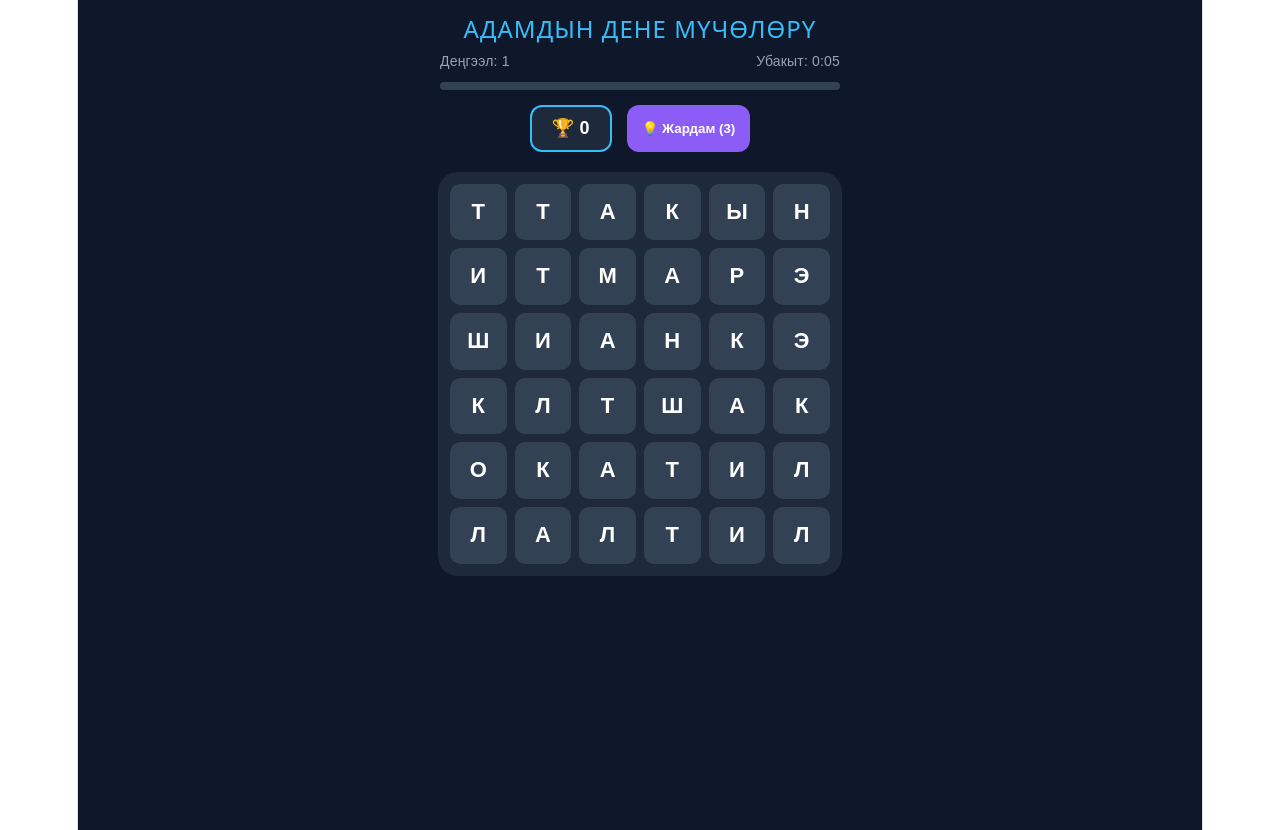
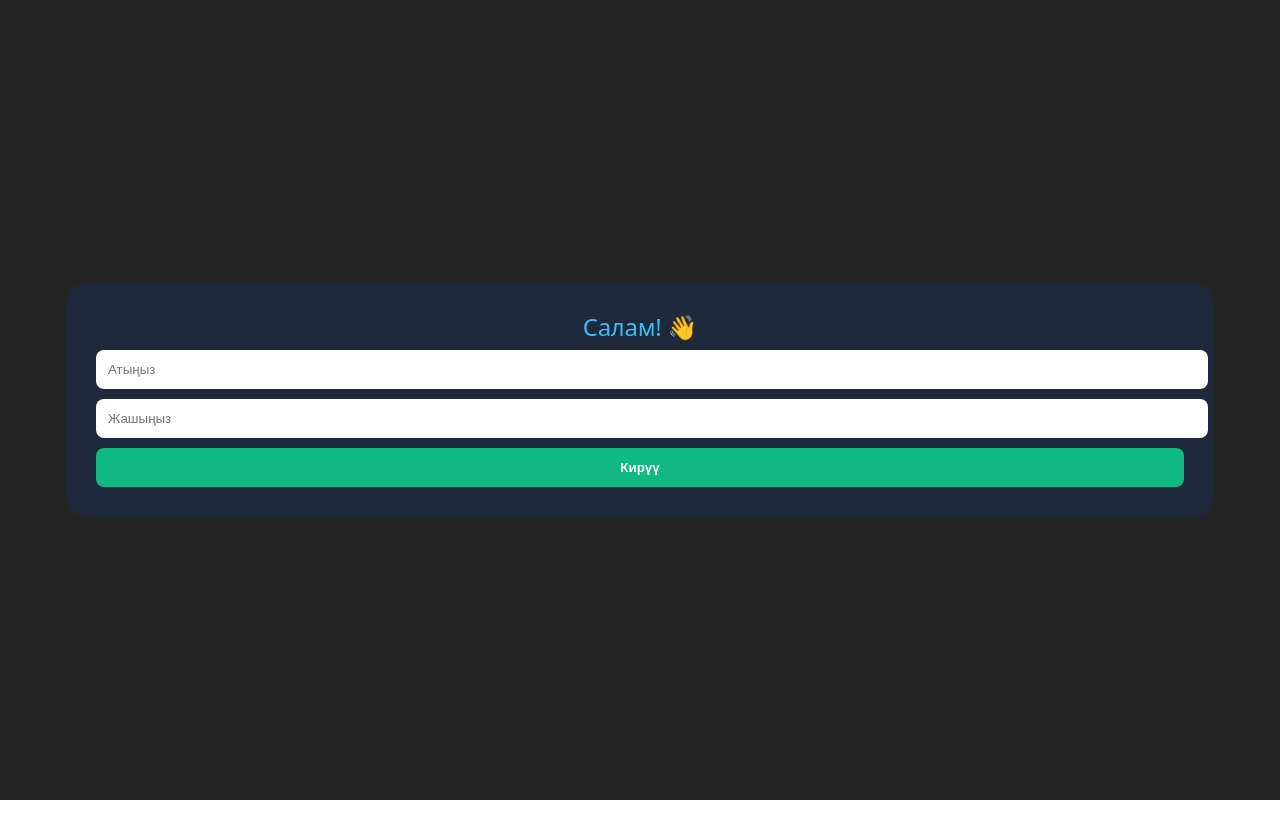
Before and after one commit to Amangeldi96/kg-soz, a React (Vite) app: page / in a window 1280 px wide. After the commit the page ends 800 px from the top, so only its background shows below. Built offline with nearby package versions, Linux system fonts and the light colour scheme.

Commit message:
fixed: pulsing dot animation with radar effect

```diff
--- a/src/components/FilwordGame.jsx
+++ b/src/components/FilwordGame.jsx
@@ -4,52 +4,49 @@
 const KYRGYZ_ALPHABET = "АБВГДЕЁЖЗИЙКЛМНОПРСТУҮФХЦЧШЩЪЫЬЭЮЯӨҢ";
 
 const FilwordGame = ({ wordsData }) => {
-  const [currentCatIndex, setCurrentCatIndex] = useState(0);
+  // --- LOCAL STORAGE & STATE ---
+  const [user, setUser] = useState(() => JSON.parse(localStorage.getItem('filword_user')));
+  const [view, setView] = useState('calendar'); // 'calendar' же 'game'
+  const [completedDays, setCompletedDays] = useState(() => JSON.parse(localStorage.getItem('completed_days')) || []);
+  const [score, setScore] = useState(() => parseInt(localStorage.getItem('filword_score')) || 0);
+
+  // Оюндун ички абалы
   const [grid, setGrid] = useState([]);
   const [selectedCells, setSelectedCells] = useState([]);
   const [foundWords, setFoundWords] = useState([]);
   const [targetWords, setTargetWords] = useState([]);
   const [isSelecting, setIsSelecting] = useState(false);
-  const [score, setScore] = useState(0);
   const [hintCount, setHintCount] = useState(3);
-  const [totalSeconds, setTotalSeconds] = useState(0);
-  const [hintCell, setHintCell] = useState(null);
   const [showWinModal, setShowWinModal] = useState(false);
 
   const gridSize = 6;
-  const currentCategory = wordsData[currentCatIndex];
+  const today = new Date().getDate(); // Бүгүнкү күн (мисалы: 9)
 
+  // Маалыматты сактоо
   useEffect(() => {
-    const timer = setInterval(() => setTotalSeconds(prev => prev + 1), 1000);
-    return () => clearInterval(timer);
-  }, []);
+    localStorage.setItem('filword_score', score);
+    localStorage.setItem('completed_days', JSON.stringify(completedDays));
+  }, [score, completedDays]);
 
-  const generateLevel = useCallback(() => {
-    if (!currentCategory) return;
-
+  // Деңгээл генерациясы (Оюн башталганда гана иштейт)
+  const generateLevel = useCallback((dayIndex) => {
+    // Ар бир күн үчүн ар башка сөздөр (wordsData ичинен рандомдук категория алуу)
+    const category = wordsData[dayIndex % wordsData.length];
     let newGrid = Array(gridSize).fill(null).map(() => Array(gridSize).fill(null));
     let finalWords = [];
-
-    const availableWords = currentCategory.words
-      .filter(w => w.length >= 3 && w.length <= 6)
-      .map(w => w.toUpperCase());
+    const availableWords = category.words.filter(w => w.length >= 3 && w.length <= 6).map(w => w.toUpperCase());
 
     const solve = (r, c) => {
       if (r === gridSize) return true;
       let nextR = c === gridSize - 1 ? r + 1 : r;
       let nextC = c === gridSize - 1 ? 0 : c + 1;
       if (newGrid[r][c]) return solve(nextR, nextC);
-
       const shuffled = [...availableWords].sort(() => Math.random() - 0.5);
-
       for (let word of shuffled) {
         const paths = findPaths(r, c, word.length, newGrid);
         for (let path of paths) {
           path.forEach((p, i) => newGrid[p.r][p.c] = { char: word[i], word: word });
-          if (solve(nextR, nextC)) {
-            finalWords.push({ word, path });
-            return true;
-          }
+          if (solve(nextR, nextC)) { finalWords.push({ word, path }); return true; }
           path.forEach(p => newGrid[p.r][p.c] = null);
         }
       }
@@ -60,8 +57,7 @@
       let res = [];
       const explore = (currR, currC, path, vis) => {
         if (path.length === len) { res.push([...path]); return; }
-        const neighbors = [[1,0], [-1,0], [0,1], [0,-1]]
-          .map(([dr, dc]) => ({ r: currR + dr, c: currC + dc }))
+        const neighbors = [[1,0], [-1,0], [0,1], [0,-1]].map(([dr, dc]) => ({ r: currR + dr, c: currC + dc }))
           .filter(n => n.r >= 0 && n.r < gridSize && n.c >= 0 && n.c < gridSize && !g[n.r][n.c] && !vis.has(`${n.r},${n.c}`));
         for (let n of neighbors) {
           vis.add(`${n.r},${n.c}`); path.push(n);
@@ -74,158 +70,144 @@
     }
 
     solve(0, 0);
-
-    // Бош калган клеткаларды толтуруу
     for (let r = 0; r < gridSize; r++) {
       for (let c = 0; c < gridSize; c++) {
         if (!newGrid[r][c]) {
-          const randomChar = KYRGYZ_ALPHABET[Math.floor(Math.random() * KYRGYZ_ALPHABET.length)];
-          newGrid[r][c] = { char: randomChar, word: null, isFiller: true };
+          newGrid[r][c] = { char: KYRGYZ_ALPHABET[Math.floor(Math.random() * KYRGYZ_ALPHABET.length)], isFiller: true };
         }
       }
     }
-
     setGrid([...newGrid]);
     setTargetWords(finalWords);
     setFoundWords([]);
     setShowWinModal(false);
-  }, [currentCatIndex, wordsData]);
+  }, [wordsData]);
 
-  useEffect(() => {
-    generateLevel();
-  }, [generateLevel]);
+  // Оюнду баштоо
+  const startDayGame = (day) => {
+    if (day > today) return; // Келечектеги күндү ойноого болбойт
+    generateLevel(day);
+    setView('game');
+  };
 
+  // Тандоо логикасы (Мурунку оңдоолор менен)
   const startSelection = (r, c) => {
-    // Табылган сөздүн үстүнөн баштабоо
-    const isAlreadyFound = foundWords.some(f => f.cells.some(s => s.r === r && s.c === c));
-    if (isAlreadyFound) return;
-
+    if (foundWords.some(f => f.cells.some(s => s.r === r && s.c === c))) return;
     setIsSelecting(true);
     setSelectedCells([{ r, c }]);
   };
 
   const moveSelection = (r, c) => {
-    if (!isSelecting) return;
-
-    // Эгер бул клетка мурда табылган болсо, тийбейбиз
-    const isAlreadyFound = foundWords.some(f => f.cells.some(s => s.r === r && s.c === c));
-    if (isAlreadyFound) return;
-
+    if (!isSelecting || foundWords.some(f => f.cells.some(s => s.r === r && s.c === c))) return;
     if (selectedCells.some(s => s.r === r && s.c === c)) return;
-
     const last = selectedCells[selectedCells.length - 1];
-    const isVertical = last.c === c && Math.abs(last.r - r) === 1;
-    const isHorizontal = last.r === r && Math.abs(last.c - c) === 1;
-
-    if (isVertical || isHorizontal) {
+    if ((last.c === c && Math.abs(last.r - r) === 1) || (last.r === r && Math.abs(last.c - c) === 1)) {
       setSelectedCells(prev => [...prev, { r, c }]);
-    }
-  };
-
-  const handleTouchMove = (e) => {
-    if (!isSelecting) return;
-    const touch = e.touches[0];
-    const el = document.elementFromPoint(touch.clientX, touch.clientY);
-    if (el && el.getAttribute('data-r')) {
-      const r = parseInt(el.getAttribute('data-r'));
-      const c = parseInt(el.getAttribute('data-c'));
-      moveSelection(r, c);
     }
   };
 
   const endSelection = () => {
     if (!isSelecting) return;
     setIsSelecting(false);
-
     const selectedText = selectedCells.map(cell => grid[cell.r][cell.c].char).join('');
-    const match = targetWords.find(t =>
-        t.word === selectedText &&
-        !foundWords.some(f => f.word === t.word) &&
-        t.word.length === selectedCells.length
-    );
-
+    const match = targetWords.find(t => t.word === selectedText && !foundWords.some(f => f.word === t.word) && t.word.length === selectedCells.length);
     if (match) {
       const color = COLORS[foundWords.length % COLORS.length];
       const newFound = [...foundWords, { ...match, cells: [...selectedCells], color }];
       setFoundWords(newFound);
       setScore(prev => prev + (match.word.length * 10));
-
       if (newFound.length === targetWords.length) {
+        setCompletedDays(prev => [...new Set([...prev, today])]);
         setTimeout(() => setShowWinModal(true), 500);
       }
     }
     setSelectedCells([]);
   };
 
-  const nextLevel = () => {
-    if (currentCatIndex < wordsData.length - 1) {
-      setCurrentCatIndex(prev => prev + 1);
-    } else {
-      alert("Оюн бүттү! Сиз мыктысыз!");
-    }
-  };
+  // --- UI КОМПОНЕНТТЕРИ ---
 
-  const formatTime = (s) => `${Math.floor(s / 60)}:${(s % 60).toString().padStart(2, '0')}`;
-  const progress = (foundWords.length / targetWords.length) * 100 || 0;
+  // 1. Кирүү экраны
+  if (!user) {
+    return (
+      <div style={styles.modalOverlay}>
+        <form onSubmit={(e) => {
+          e.preventDefault();
+          const newUser = { name: e.target.name.value, age: e.target.age.value };
+          setUser(newUser);
+          localStorage.setItem('filword_user', JSON.stringify(newUser));
+        }} style={styles.loginForm}>
+          <h2 style={{color: '#38bdf8'}}>Салам! 👋</h2>
+          <input name="name" placeholder="Атыңыз" required style={styles.input} />
+          <input name="age" type="number" placeholder="Жашыңыз" required style={styles.input} />
+          <button type="submit" style={styles.nextBtn}>Кирүү</button>
+        </form>
+      </div>
+    );
+  }
 
+  // 2. Календарь экраны
+  if (view === 'calendar') {
+    return (
+      <div style={styles.container}>
+        <div style={styles.header}>
+            <h3 style={{color: '#38bdf8'}}>{user.name}, кош келиңиз!</h3>
+            <div style={styles.scoreBadge}>Жалпы упай: {score}</div>
+        </div>
+        <h2 style={{margin: '20px 0'}}>Апрель Колендары</h2>
+        <div style={styles.calendarGrid}>
+          {Array.from({ length: 30 }, (_, i) => i + 1).map(day => {
+            const isCompleted = completedDays.includes(day);
+            const isToday = day === today;
+            const isLocked = day > today;
+
+            return (
+              <div
+                key={day}
+                onClick={() => !isLocked && startDayGame(day)}
+                style={{
+                  ...styles.calendarDay,
+                  backgroundColor: isCompleted ? '#10b981' : isToday ? '#38bdf8' : isLocked ? '#1e293b' : '#334155',
+                  opacity: isLocked ? 0.5 : 1,
+                  border: isToday ? '2px solid white' : 'none'
+                }}
+              >
+                {day}
+                {isCompleted && <span style={{fontSize: '10px', display: 'block'}}>✔</span>}
+              </div>
+            );
+          })}
+        </div>
+      </div>
+    );
+  }
+
+  // 3. Оюн экраны
   return (
     <div onMouseUp={endSelection} onTouchEnd={endSelection} style={styles.container}>
       <div style={styles.header}>
-        <h2 style={styles.categoryTitle}>{currentCategory?.category.replace(/_/g, ' ')}</h2>
-        <div style={styles.statsRow}>
-          <span>Деңгээл: {currentCatIndex + 1}</span>
-          <span>Убакыт: {formatTime(totalSeconds)}</span>
-        </div>
-        <div style={styles.progressContainer}>
-          <div style={{ ...styles.progressBar, width: `${progress}%` }} />
-        </div>
+        <button onClick={() => setView('calendar')} style={styles.backBtn}>⬅ Артка</button>
+        <div style={styles.scoreBadge}>🏆 {score}</div>
       </div>
 
-      <div style={styles.scoreRow}>
-        <div style={styles.scoreBadge}>🏆 {score}</div>
-        <button
-          onClick={() => {
-            if (hintCount > 0) {
-              const next = targetWords.find(t => !foundWords.some(f => f.word === t.word));
-              if (next) {
-                setHintCell(next.path[0]);
-                setHintCount(c => c - 1);
-                setTimeout(() => setHintCell(null), 1500);
-              }
-            }
-          }}
-          style={styles.hintBtn}
-        >
-          💡 Жардам ({hintCount})
-        </button>
-      </div>
-
-      <div onTouchMove={handleTouchMove} style={styles.grid}>
+      <div onTouchMove={(e) => {
+        const touch = e.touches[0];
+        const el = document.elementFromPoint(touch.clientX, touch.clientY);
+        if (el && el.getAttribute('data-r')) moveSelection(parseInt(el.getAttribute('data-r')), parseInt(el.getAttribute('data-c')));
+      }} style={styles.grid}>
         {grid.map((row, r) => row.map((cell, c) => {
           const isSel = selectedCells.some(s => s.r === r && s.c === c);
           const fnd = foundWords.find(f => f.cells.some(s => s.r === r && s.c === c));
-          const isHnt = hintCell?.r === r && hintCell?.c === c;
-
           return (
-            <div
-              key={`${r}-${c}`} data-r={r} data-c={c}
+            <div key={`${r}-${c}`} data-r={r} data-c={c}
               onMouseDown={() => startSelection(r, c)}
               onMouseEnter={() => moveSelection(r, c)}
               onTouchStart={(e) => { e.preventDefault(); startSelection(r, c); }}
               style={{
                 ...styles.cell,
-                backgroundColor: isSel ? '#38bdf8' : fnd ? fnd.color : isHnt ? '#ec4899' : '#334155',
-                color: 'white',
-                animation: isHnt ? 'hintPulse 0.8s infinite' : 'none',
-                // Табылган сөздөрдүн үстүнөн кайра басууну өчүрүү
-                pointerEvents: fnd ? 'none' : 'auto',
-                opacity: fnd ? 0.85 : 1,
-                transform: isSel ? 'scale(1.05)' : 'scale(1)',
-                cursor: fnd ? 'default' : 'pointer'
+                backgroundColor: isSel ? '#38bdf8' : fnd ? fnd.color : '#334155',
+                pointerEvents: fnd ? 'none' : 'auto'
               }}
-            >
-              {cell?.char}
-            </div>
+            >{cell?.char}</div>
           );
         }))}
       </div>
@@ -233,39 +215,30 @@
       {showWinModal && (
         <div style={styles.modalOverlay}>
           <div style={styles.modalContent}>
-            <h2 style={{ fontSize: '28px', marginBottom: '10px' }}>Укмуш! 🎉</h2>
-            <p style={{ color: '#94a3b8', marginBottom: '20px' }}>Бардык сөздөрдү таптыңыз!</p>
-            <button onClick={nextLevel} style={styles.nextBtn}>Кийинки Деңгээл</button>
+            <h2>Күнүмдүк оюн бүттү! 🎉</h2>
+            <p>Бүгүнкү күндү ийгиликтүү жаптыңыз.</p>
+            <button onClick={() => setView('calendar')} style={styles.nextBtn}>Календарга кайтуу</button>
           </div>
         </div>
       )}
-
-      <style>{`
-        @keyframes hintPulse {
-          0% { transform: scale(1); }
-          50% { transform: scale(1.08); background-color: #f472b6; }
-          100% { transform: scale(1); }
-        }
-      `}</style>
     </div>
   );
 };
 
 const styles = {
-  container: { backgroundColor: '#0f172a', minHeight: '100vh', color: 'white', display: 'flex', flexDirection: 'column', alignItems: 'center', padding: '15px', userSelect: 'none', touchAction: 'none', fontFamily: 'sans-serif' },
-  header: { width: '100%', maxWidth: '400px', marginBottom: '15px' },
-  categoryTitle: { textAlign: 'center', color: '#38bdf8', fontSize: '24px', textTransform: 'uppercase', marginBottom: '5px', letterSpacing: '1px' },
-  statsRow: { display: 'flex', justifyContent: 'space-between', fontSize: '14px', color: '#94a3b8', marginBottom: '8px' },
-  progressContainer: { width: '100%', height: '8px', background: '#334155', borderRadius: '4px', overflow: 'hidden' },
-  progressBar: { height: '100%', background: '#10b981', transition: '0.4s ease-out' },
-  scoreRow: { display: 'flex', gap: '15px', marginBottom: '20px' },
-  scoreBadge: { background: '#1e293b', padding: '8px 20px', borderRadius: '12px', border: '2px solid #38bdf8', fontSize: '18px', fontWeight: 'bold' },
-  hintBtn: { background: '#8b5cf6', border: 'none', color: 'white', padding: '8px 15px', borderRadius: '12px', fontWeight: 'bold', cursor: 'pointer' },
+  container: { backgroundColor: '#0f172a', minHeight: '100vh', color: 'white', display: 'flex', flexDirection: 'column', alignItems: 'center', padding: '20px', fontFamily: 'sans-serif' },
+  header: { width: '100%', display: 'flex', justifyContent: 'space-between', alignItems: 'center', marginBottom: '20px' },
+  calendarGrid: { display: 'grid', gridTemplateColumns: 'repeat(5, 1fr)', gap: '10px', width: '100%', maxWidth: '400px' },
+  calendarDay: { aspectRatio: '1/1', display: 'flex', flexDirection: 'column', alignItems: 'center', justifyContent: 'center', borderRadius: '12px', fontSize: '18px', fontWeight: 'bold', cursor: 'pointer' },
   grid: { display: 'grid', gridTemplateColumns: 'repeat(6, 1fr)', gap: '8px', width: '95vw', maxWidth: '380px', background: '#1e293b', padding: '12px', borderRadius: '20px' },
-  cell: { aspectRatio: '1/1', display: 'flex', alignItems: 'center', justifyContent: 'center', borderRadius: '10px', fontSize: '22px', fontWeight: 'bold', transition: '0.15s all ease' },
-  modalOverlay: { position: 'fixed', top: 0, left: 0, right: 0, bottom: 0, backgroundColor: 'rgba(0,0,0,0.85)', display: 'flex', alignItems: 'center', justifyContent: 'center', zIndex: 100, backdropFilter: 'blur(4px)' },
-  modalContent: { background: '#1e293b', padding: '30px', borderRadius: '24px', textAlign: 'center', border: '2px solid #38bdf8', width: '80%', maxWidth: '300px' },
-  nextBtn: { background: '#10b981', color: 'white', border: 'none', padding: '12px 25px', borderRadius: '12px', fontWeight: 'bold', fontSize: '16px', cursor: 'pointer', width: '100%' }
+  cell: { aspectRatio: '1/1', display: 'flex', alignItems: 'center', justifyContent: 'center', borderRadius: '8px', fontSize: '20px', fontWeight: 'bold' },
+  loginForm: { background: '#1e293b', padding: '30px', borderRadius: '20px', textAlign: 'center', width: '85%' },
+  input: { width: '100%', padding: '12px', marginBottom: '10px', borderRadius: '8px', border: 'none' },
+  nextBtn: { background: '#10b981', color: 'white', border: 'none', padding: '12px', borderRadius: '8px', width: '100%', fontWeight: 'bold' },
+  scoreBadge: { background: '#1e293b', padding: '8px 15px', borderRadius: '10px', border: '1px solid #38bdf8' },
+  backBtn: { background: 'transparent', border: 'none', color: '#38bdf8', cursor: 'pointer', fontSize: '16px' },
+  modalOverlay: { position: 'fixed', inset: 0, backgroundColor: 'rgba(0,0,0,0.85)', display: 'flex', alignItems: 'center', justifyContent: 'center', zIndex: 100 },
+  modalContent: { background: '#1e293b', padding: '30px', borderRadius: '20px', textAlign: 'center', width: '80%' }
 };
 
 export default FilwordGame;
```
